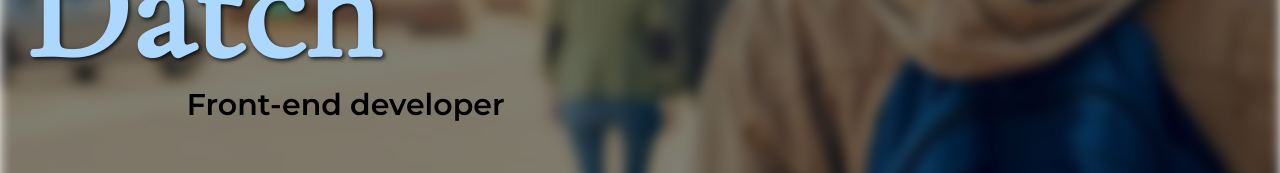
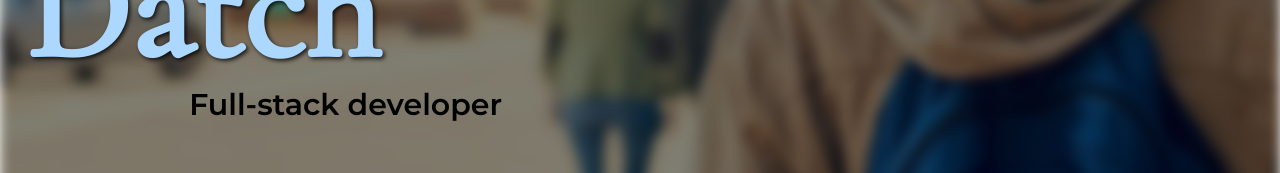
Before and after one commit to Brandon-Isaac/portfolio, a Next.js app: page / in a window 1280 px wide. Shown: the part 355-528 px from the top of the page. Built offline with nearby package versions, Linux system fonts and the light colour scheme.

Commit message:
Updated title

```diff
--- a/app/page.js
+++ b/app/page.js
@@ -6,7 +6,7 @@ import Portfolio from "./Components/Portfolio";
 
 const siteProps = {
   name: "Isaac Brandon Datch",
-  title: "Front-end developer",
+  title: "Full-stack developer",
   email: "isaacdutch472@gmail.com",
   gitHub: "Brandon-Isaac",
   instagram: "datch_err3r",
```
